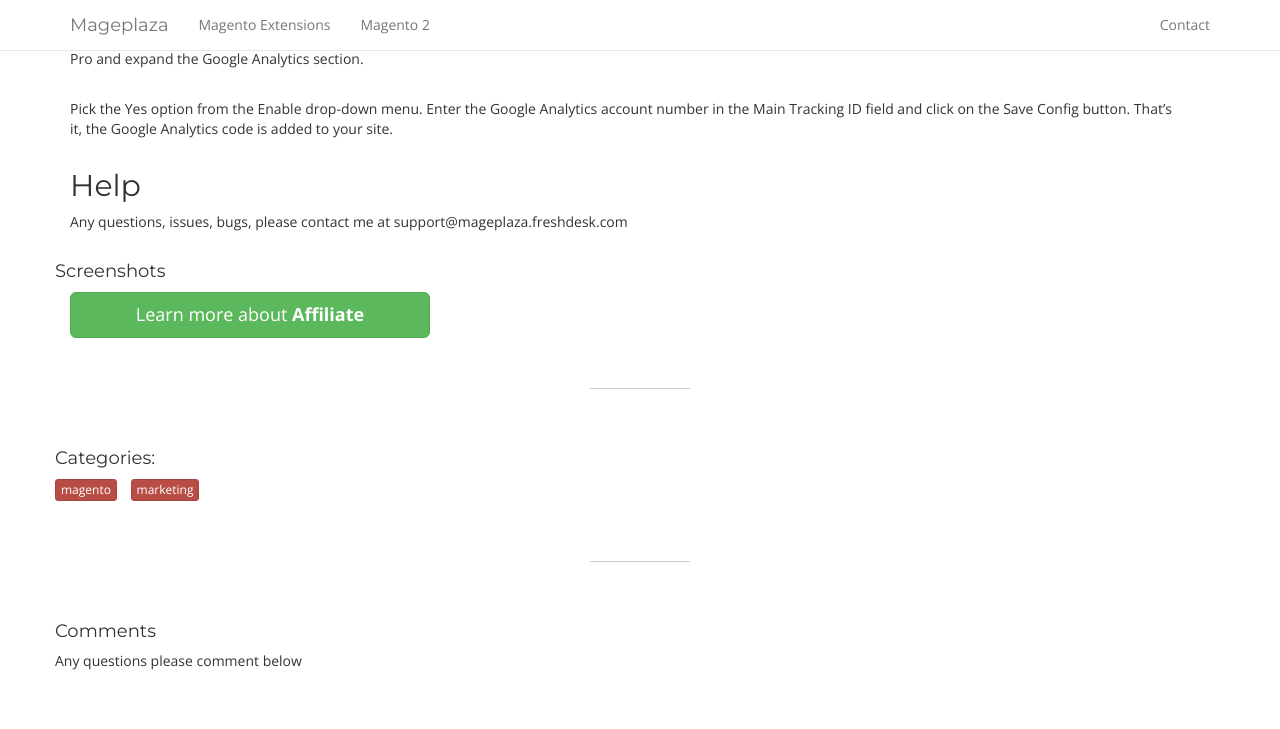
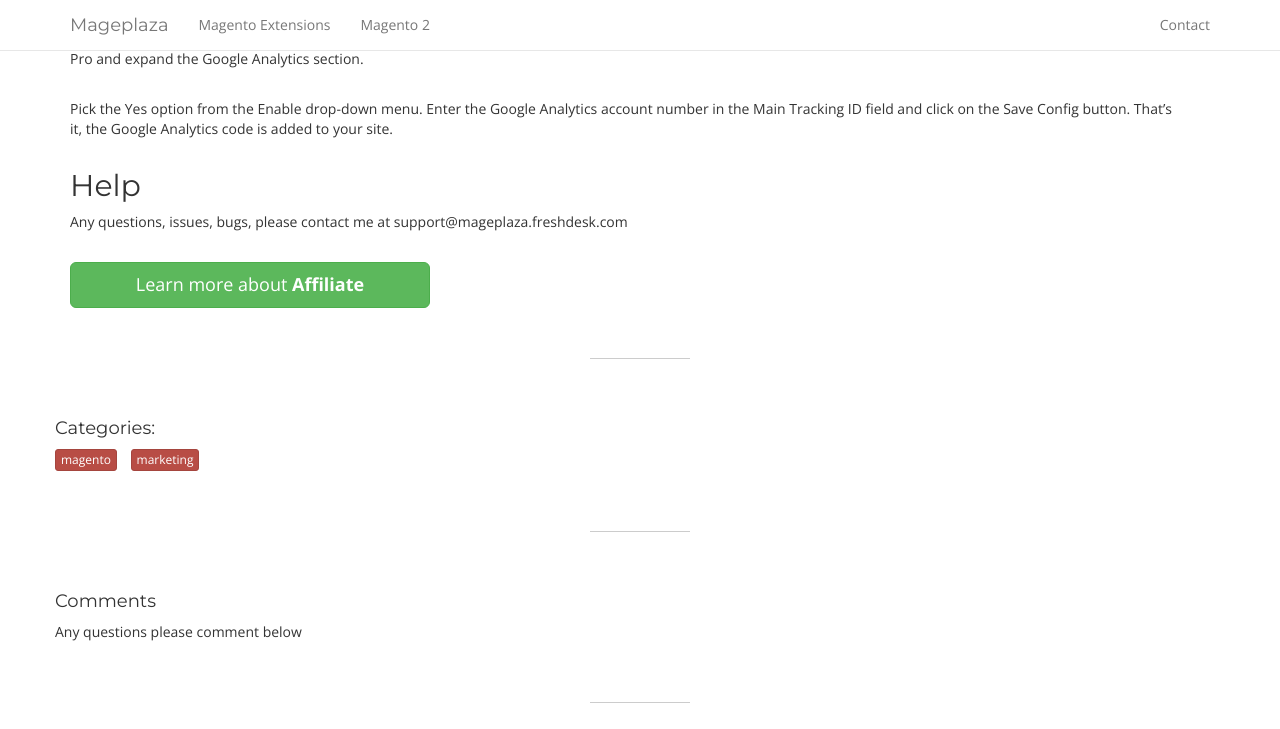
Before and after one commit to kangpaper/mplaza, a Jekyll site: the page built from _magento-extensions/google-analytics-pro.md, in a window 1280 px wide and 900 px high, scrolled down 1000 px, cut to the strip 0-729 px from the top of the window. Built offline with Jekyll 4.4.1, drawn with Linux system fonts in a browser that asks for light colours; nearby versions of some CDN libraries; comment, search, counter and statistics services are not loaded.

Commit message:
Auto update

```diff
--- a/_layouts/extension.html
+++ b/_layouts/extension.html
@@ -72,17 +72,6 @@
 					{{ content }}
 				</div>
 
-				<div class="row">
-				<h4>Screenshots</h4>
-					{% for screenshot in page.screenshots %}
-						<div class="col-lg-4 col-sm-6">
-				            <div class="thumbnail">
-				                <img src="{{ site.url }}{{ screenshot }}" alt="{{ page.title }}">
-				            </div>
-				        </div>
-					{% endfor %}
-				</div>
-
 				{{ if page.refer_link }}
 				<div class="row">
 					<div class="col-md-4 text-center" >
```
